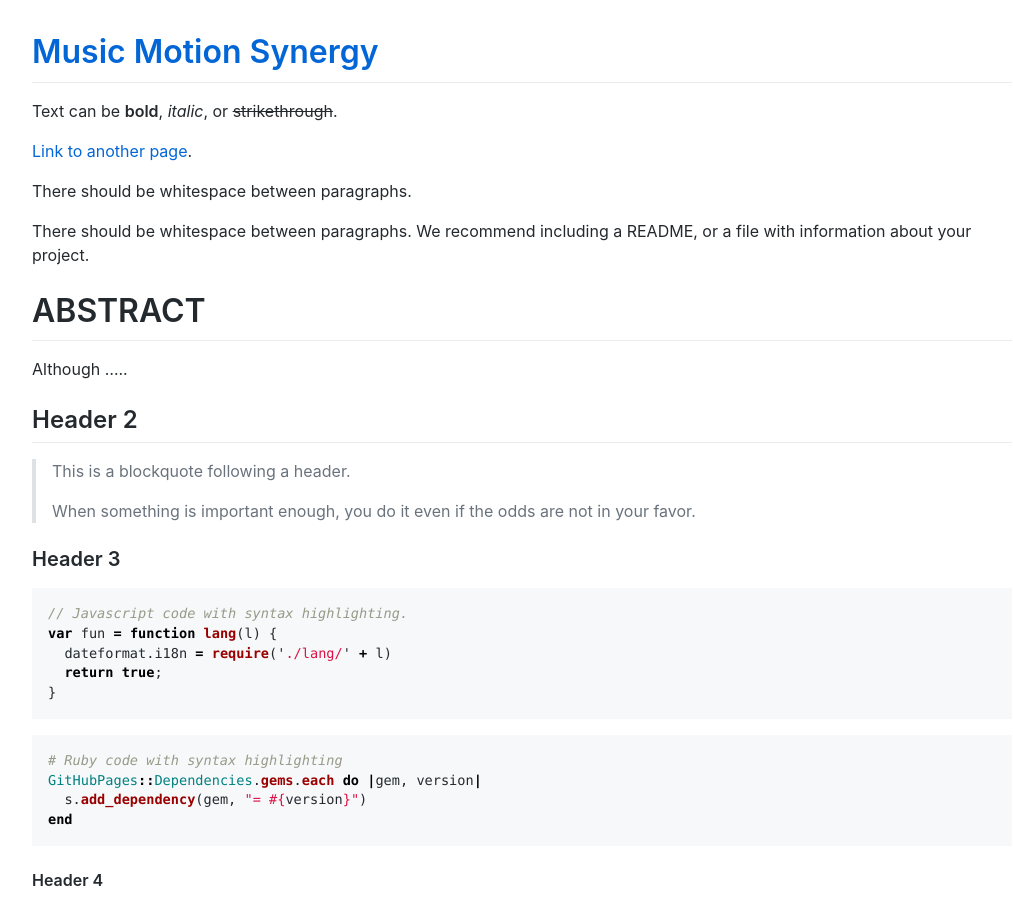
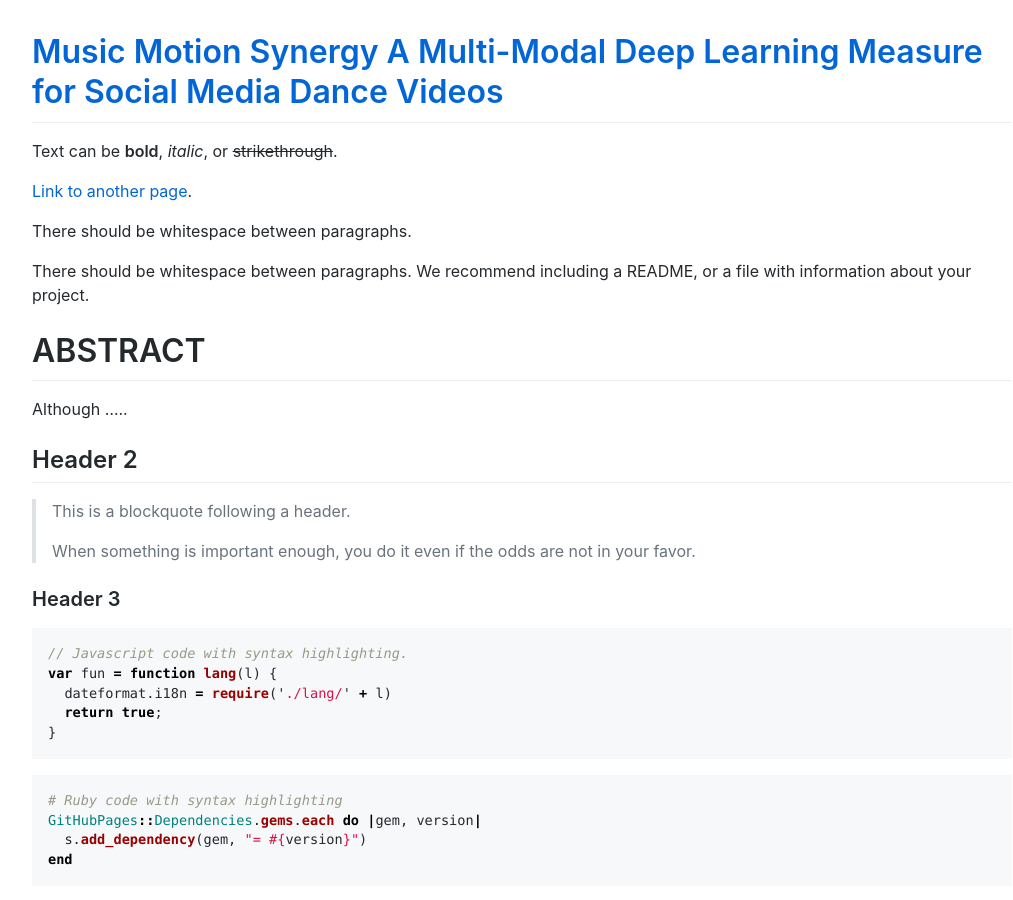
Before and after one commit to eyoy/mmsynergy, a Jekyll site: the page built from index.md, in a window 1280 px wide and 900 px high. Shown: the whole window, without its empty margins (118-1131 px from the left). Built offline with Jekyll 4.4.1, drawn with Linux system fonts in a browser that asks for light colours; comment, search, counter and statistics services are not loaded.

Commit message:
Update _config.yml

```diff
--- a/_config.yml
+++ b/_config.yml
@@ -16,5 +16,5 @@ github:
     path: "/"
   repository_url: "https://eyoy.github.io/mmsynergy"
 
-title: Music Motion Synergy
+title: Music Motion Synergy A Multi-Modal Deep Learning Measure for Social Media Dance Videos
 description: GitHub Pages for the Music Motion Synergy Project
```
